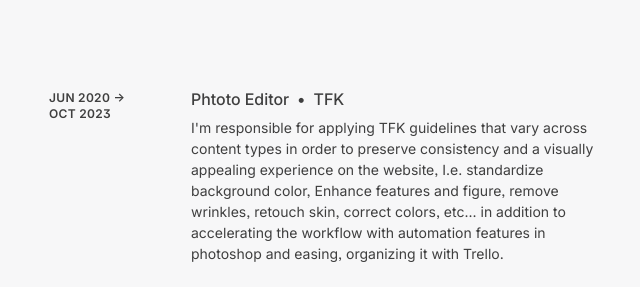
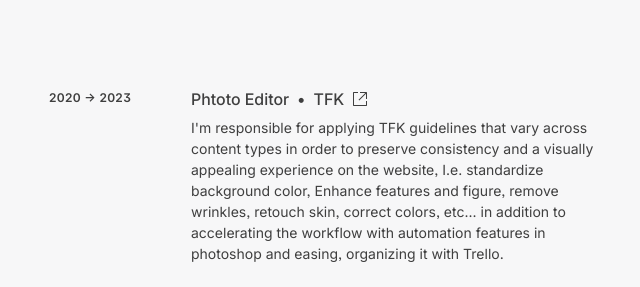
Before and after one commit to salahmohsen/portfolio, a Next.js app: page / in a window 1280 px wide. Shown: the part 2510-2797 px from the top of the page, without its empty margins (599-1239 px from the left). Built offline with nearby package versions, Linux system fonts and the light colour scheme.

Commit message:
improve experience section

```diff
--- a/app/components/common/externalLink.jsx
+++ b/app/components/common/externalLink.jsx
@@ -1,10 +1,10 @@
-const ExternalLink = ({ children, url }) => {
+const ExternalLink = ({ children, url, className, colored = true }) => {
   return (
     <a
       href={url}
       target="_blank"
       rel="noopener noreferrer"
-      className="text-lightHref dark:text-nightHref hover:text-orange dark:hover:text-orange font-semibold transition-colors duration-200 ease-in-out"
+      className={`${colored ? "text-lightHref hover:text-orange dark:text-nightHref dark:hover:text-orange" : ""} font-semibold  transition-colors duration-200 ease-in-out   `}
     >
       {children}
     </a>
--- a/app/components/sections/experience/experienceItem.jsx
+++ b/app/components/sections/experience/experienceItem.jsx
@@ -1,22 +1,37 @@
-const ExperienceItem = ({ company, title, duration, description, skills }) => {
+import ExternalLink from "../../common/externalLink";
+import { VscLinkExternal } from "react-icons/vsc";
+
+const ExperienceItem = ({
+  company,
+  title,
+  duration,
+  description,
+  skills,
+  link,
+}) => {
   return (
     <li className="mb-12">
-      <div className=" group relative grid pb-1 sm:grid-cols-8 sm:gap-8 md:gap-4 lg:hover:!opacity-100 lg:group-hover/list:opacity-50">
-        <div className="absolute -inset-4 -z-10 hidden rounded-md transition-all duration-200 ease-in-out lg:-inset-x-6 lg:block lg:group-hover:bg-night lg:group-hover:drop-shadow-lg"></div>
-        <header className=" mt-1 text-xs font-semibold uppercase tracking-wide sm:col-span-2 lg:group-hover:text-light">
+      <ExternalLink url={link} className={"!text-night"} colored={false}>
+        <div className=" group relative grid scale-100 pb-1 transition-all duration-200 ease-in-out sm:grid-cols-8 sm:gap-8 md:gap-4 lg:hover:!scale-105 lg:hover:!opacity-100 lg:group-hover:scale-75 lg:group-hover/list:opacity-50">
+          <div className="absolute -inset-4 -z-0 hidden rounded-lg lg:-inset-x-6 lg:block lg:group-hover:border lg:group-hover:bg-night/0 lg:group-hover:drop-shadow-lg dark:lg:group-hover:border-light/5 dark:lg:group-hover:bg-light/5"></div>
+          <header className="z-10 mt-1 text-xs font-semibold uppercase tracking-wide sm:col-span-2 ">
             {duration}
           </header>
-        <div className="sm:col-span-6">
-          <h3 className="mb-2 inline-flex items-baseline gap-2 font-medium leading-tight lg:group-hover:text-light">
+          <div className="z-10 sm:col-span-6">
+            <h3 className="mb-2 inline-flex items-baseline gap-2 font-medium leading-tight ">
               <span>{title}</span>
               <span>•</span>
               <span>{company}</span>
+              <span className="relative -bottom-0.5  transition-all duration-100 ease-in-out ">
+                <VscLinkExternal />
+              </span>
             </h3>
-          <p className="text-sm leading-normal lg:group-hover:text-light">
+            <p className="z-10 text-sm font-normal leading-normal ">
               {description}
             </p>
           </div>
         </div>
+      </ExternalLink>
     </li>
   );
 };
--- a/app/components/sections/profile/profile.jsx
+++ b/app/components/sections/profile/profile.jsx
@@ -5,7 +5,7 @@ const Profile = () => {
     <>
       <h1 className="flex items-baseline text-4xl font-bold tracking-tight sm:text-5xl">
         <a href="/">{profileName}</a>
-        <span className="ml-0.5 aspect-square h-2 rounded-full bg-orange"></span>
+        <span className="ml-0.5 aspect-square h-2 animate-bounce rounded-full bg-orange"></span>
       </h1>
       <h2 className="mt-3 text-lg font-medium tracking-tight sm:text-xl">
         {profileTitle}
--- a/app/data/data.jsx
+++ b/app/data/data.jsx
@@ -47,28 +47,31 @@ export const Data_experience = [
     id: "1",
     company: "TFK",
     title: "Phtoto Editor",
-    duration: "Jun 2020 -> Oct 2023",
+    duration: "2020 -> 2023",
     description:
       "I'm responsible for applying TFK guidelines that vary across content types in order to preserve consistency and a visually appealing experience on the website, I.e. standardize background color, Enhance features and figure, remove wrinkles, retouch skin, correct colors, etc... in addition to accelerating the workflow with automation features in photoshop and easing, organizing it with Trello.",
     skills: "",
+    link: "https://tfk.me/",
   },
   {
     id: "2",
     company: "Meyle+Müller",
     title: "Photo Editor",
-    duration: "Sep 2019 -> Apr 2020",
+    duration: "2019 -> 2020",
     description:
       "I was responsible to retouch, and color-correct product images for many brands like BOSS, BOSCH, Detlev Louis, etc... and facilitating communication between the Bulgaria office and Cairo office in addition to providing supervision and guidance to my team and achieving over 300% increase in our production per day.",
     skills: "",
+    link: "https://www.meyle-mueller.de/",
   },
   {
     id: "3",
     company: "Freelance",
     title: "Photographer & Retoucher",
-    duration: "Jan 2014 -> Jan 2019",
+    duration: "2014 -> 2019",
     description: `In the past few years, I shot more than 150 events mainly weddings and pre-wedding photo sessions. The challenges I've faced during this experience sharpened my photography skills and accumulated a deep understanding of the medium; my eyes became a more detail-oriented and efficient producer of excellent compositions, I've acquired professional skills dealing with a variety of lighting conditions and sophisticated skills in post-processing field, in addition to solid soft skills that helped me directing my photography and get through a lot of stressful situations.
 
       I've also published a story titled "Me and the Moulid or a self-portrait through others" on MadaMasr in 2019 and participated in the Shawkan photography and reached the shortlist of competition in the photojournalism category in 2016 with a photo titled "The land protests".`,
     skills: "",
+    link: "https://www.behance.net/gallery/77775569/El-Moulid-A-Self-Portrait-Through-Others",
   },
 ];
--- a/app/page.js
+++ b/app/page.js
@@ -128,6 +128,7 @@ export default function Home() {
                   duration={el.duration}
                   description={el.description}
                   skills={el.skills}
+                  link={el.link}
                 />
               ))}
             </ol>
```
Lines whose indentation alone changed are shown as unchanged.
